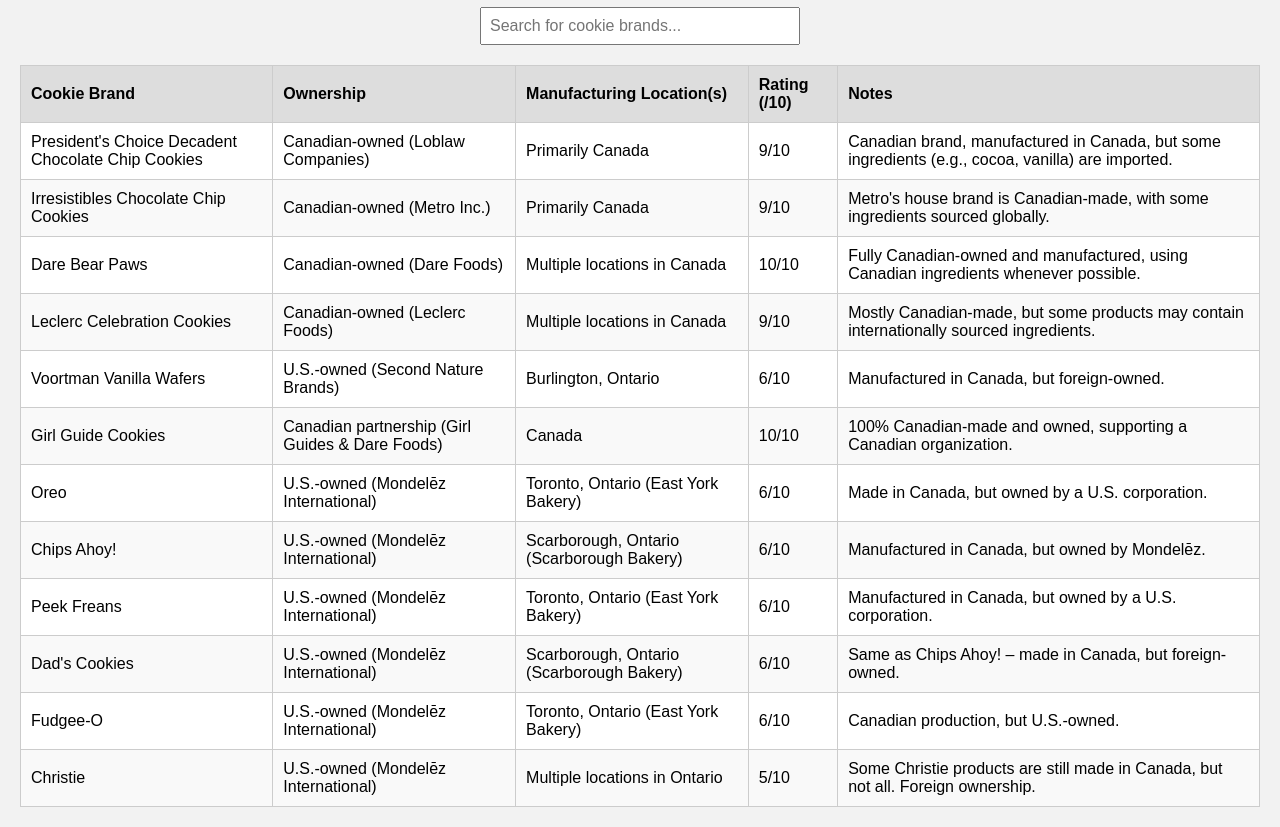
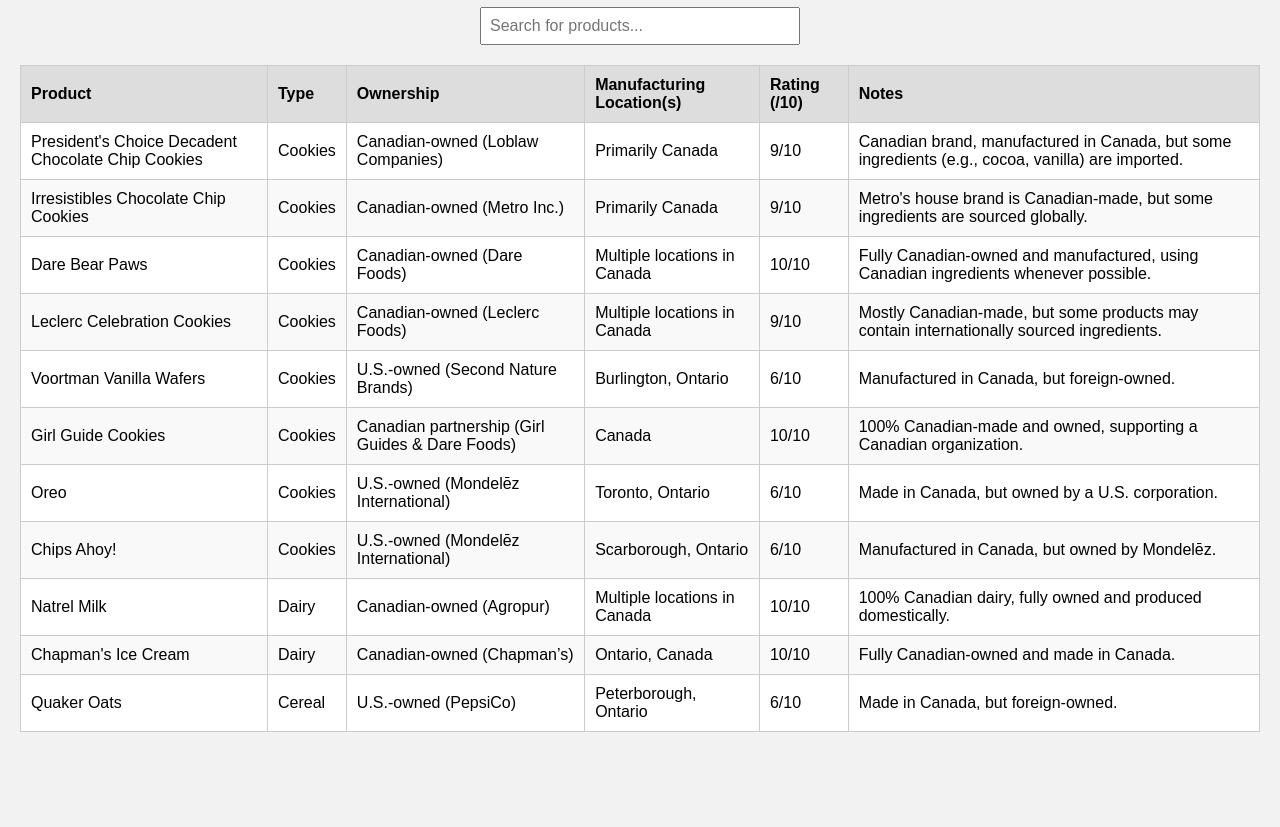
Before and after one commit to gumfactor/MadeInCanada, a plain HTML site: page index.html in a window 1280 px wide. Shown: the part 73-900 px from the top of the page. After the commit the page ends 825 px from the top, so only its background shows below. Drawn offline with Linux system fonts and the light colour scheme.

Commit message:
Added Product Type column
What's New?

✅ Added "Product Type" column to categorize cookies, dairy, cereal, etc.
✅ Updated search function—you can now search by product type (e.g., "Dairy" or "Cereal").
✅ Added some dairy & cereal products to show how other categories fit in.

```diff
--- a/index.html
+++ b/index.html
@@ -1,8 +1,8 @@
-<!DOCTYPE html>
+ <!DOCTYPE html>
 <html lang="en">
 <head>
   <meta charset="UTF-8">
-  <title>Canadian Cookie Product Search</title>
+  <title>Canadian Product Search</title>
   <style>
     body {
       font-family: Arial, sans-serif;
@@ -41,14 +41,15 @@
   </style>
 </head>
 <body>
-  <h1>Canadian Cookie Product Search</h1>
+  <h1>Canadian Product Search</h1>
   <div id="search-container">
-    <input type="text" id="searchInput" placeholder="Search for cookie brands..." onkeyup="filterTable()">
+    <input type="text" id="searchInput" placeholder="Search for products..." onkeyup="filterTable()">
   </div>
   <table id="productTable">
     <thead>
       <tr>
-        <th>Cookie Brand</th>
+        <th>Product</th>
+        <th>Type</th>
         <th>Ownership</th>
         <th>Manufacturing Location(s)</th>
         <th>Rating (/10)</th>
@@ -61,10 +62,11 @@
   </table>
 
   <script>
-    // Define product data using our 10-point rating system
+    // Define product data with an added "type" field
     const products = [
       {
         brand: "President's Choice Decadent Chocolate Chip Cookies",
+        type: "Cookies",
         ownership: "Canadian-owned (Loblaw Companies)",
         manufacturing: "Primarily Canada",
         rating: 9,
@@ -72,13 +74,15 @@
       },
       {
         brand: "Irresistibles Chocolate Chip Cookies",
+        type: "Cookies",
         ownership: "Canadian-owned (Metro Inc.)",
         manufacturing: "Primarily Canada",
         rating: 9,
-        notes: "Metro's house brand is Canadian-made, with some ingredients sourced globally."
+        notes: "Metro's house brand is Canadian-made, but some ingredients are sourced globally."
       },
       {
         brand: "Dare Bear Paws",
+        type: "Cookies",
         ownership: "Canadian-owned (Dare Foods)",
         manufacturing: "Multiple locations in Canada",
         rating: 10,
@@ -86,6 +90,7 @@
       },
       {
         brand: "Leclerc Celebration Cookies",
+        type: "Cookies",
         ownership: "Canadian-owned (Leclerc Foods)",
         manufacturing: "Multiple locations in Canada",
         rating: 9,
@@ -93,6 +98,7 @@
       },
       {
         brand: "Voortman Vanilla Wafers",
+        type: "Cookies",
         ownership: "U.S.-owned (Second Nature Brands)",
         manufacturing: "Burlington, Ontario",
         rating: 6,
@@ -100,6 +106,7 @@
       },
       {
         brand: "Girl Guide Cookies",
+        type: "Cookies",
         ownership: "Canadian partnership (Girl Guides & Dare Foods)",
         manufacturing: "Canada",
         rating: 10,
@@ -107,45 +114,43 @@
       },
       {
         brand: "Oreo",
+        type: "Cookies",
         ownership: "U.S.-owned (Mondelēz International)",
-        manufacturing: "Toronto, Ontario (East York Bakery)",
+        manufacturing: "Toronto, Ontario",
         rating: 6,
         notes: "Made in Canada, but owned by a U.S. corporation."
       },
       {
         brand: "Chips Ahoy!",
+        type: "Cookies",
         ownership: "U.S.-owned (Mondelēz International)",
-        manufacturing: "Scarborough, Ontario (Scarborough Bakery)",
+        manufacturing: "Scarborough, Ontario",
         rating: 6,
         notes: "Manufactured in Canada, but owned by Mondelēz."
       },
       {
-        brand: "Peek Freans",
-        ownership: "U.S.-owned (Mondelēz International)",
-        manufacturing: "Toronto, Ontario (East York Bakery)",
-        rating: 6,
-        notes: "Manufactured in Canada, but owned by a U.S. corporation."
+        brand: "Natrel Milk",
+        type: "Dairy",
+        ownership: "Canadian-owned (Agropur)",
+        manufacturing: "Multiple locations in Canada",
+        rating: 10,
+        notes: "100% Canadian dairy, fully owned and produced domestically."
       },
       {
-        brand: "Dad's Cookies",
-        ownership: "U.S.-owned (Mondelēz International)",
-        manufacturing: "Scarborough, Ontario (Scarborough Bakery)",
-        rating: 6,
-        notes: "Same as Chips Ahoy! – made in Canada, but foreign-owned."
+        brand: "Chapman's Ice Cream",
+        type: "Dairy",
+        ownership: "Canadian-owned (Chapman’s)",
+        manufacturing: "Ontario, Canada",
+        rating: 10,
+        notes: "Fully Canadian-owned and made in Canada."
       },
       {
-        brand: "Fudgee-O",
-        ownership: "U.S.-owned (Mondelēz International)",
-        manufacturing: "Toronto, Ontario (East York Bakery)",
+        brand: "Quaker Oats",
+        type: "Cereal",
+        ownership: "U.S.-owned (PepsiCo)",
+        manufacturing: "Peterborough, Ontario",
         rating: 6,
-        notes: "Canadian production, but U.S.-owned."
-      },
-      {
-        brand: "Christie",
-        ownership: "U.S.-owned (Mondelēz International)",
-        manufacturing: "Multiple locations in Ontario",
-        rating: 5,
-        notes: "Some Christie products are still made in Canada, but not all. Foreign ownership."
+        notes: "Made in Canada, but foreign-owned."
       }
     ];
 
@@ -157,6 +162,7 @@
         const row = document.createElement("tr");
         row.innerHTML = `
           <td>${product.brand}</td>
+          <td>${product.type}</td>
           <td>${product.ownership}</td>
           <td>${product.manufacturing}</td>
           <td>${product.rating}/10</td>
@@ -168,20 +174,21 @@
 
     // Function to filter the table based on the search input
     function filterTable() {
-      const input = document.getElementById("searchInput");
-      const filter = input.value.toLowerCase();
+      const input = document.getElementById("searchInput").value.toLowerCase();
       const tbody = document.getElementById("tableBody");
       tbody.innerHTML = "";
       products.forEach(product => {
         if (
-          product.brand.toLowerCase().includes(filter) ||
-          product.ownership.toLowerCase().includes(filter) ||
-          product.manufacturing.toLowerCase().includes(filter) ||
-          product.notes.toLowerCase().includes(filter)
+          product.brand.toLowerCase().includes(input) ||
+          product.type.toLowerCase().includes(input) ||
+          product.ownership.toLowerCase().includes(input) ||
+          product.manufacturing.toLowerCase().includes(input) ||
+          product.notes.toLowerCase().includes(input)
         ) {
           const row = document.createElement("tr");
           row.innerHTML = `
             <td>${product.brand}</td>
+            <td>${product.type}</td>
             <td>${product.ownership}</td>
             <td>${product.manufacturing}</td>
             <td>${product.rating}/10</td>
```
